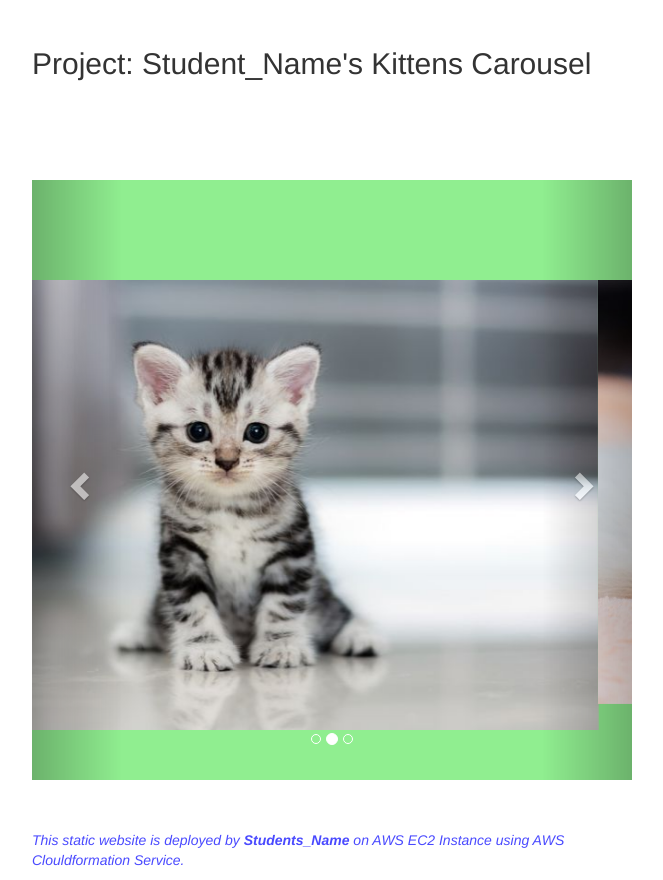
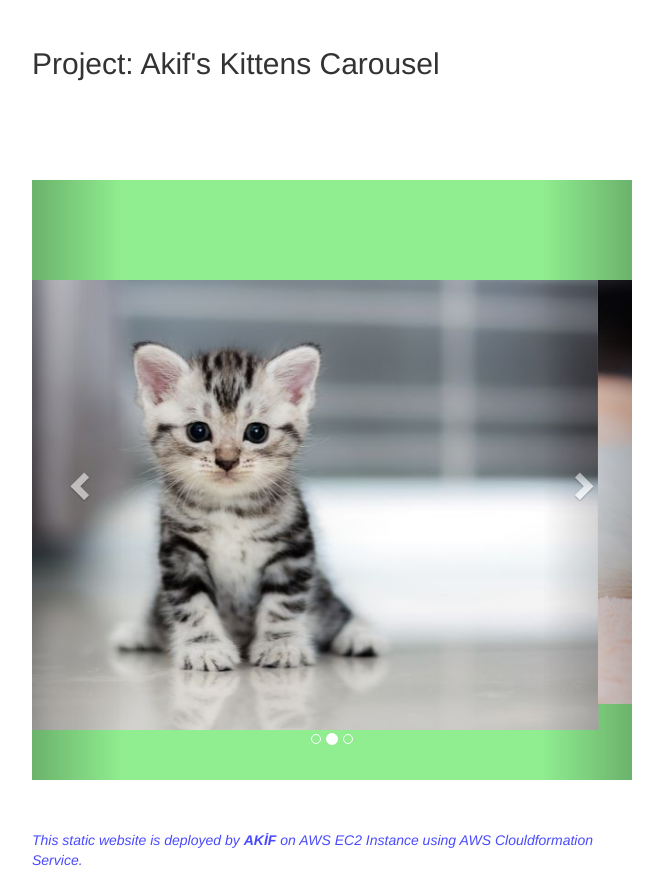
Before and after one commit to yeditepe0123/Project-101-kittens-carousel-static-website-ec2, a plain HTML site: page static-web/index.html in a window 1280 px wide. Shown: the part 403-1283 px from the top of the page, without its empty margins (308-971 px from the left). Drawn offline with nearby package versions, Linux system fonts and the light colour scheme.

Commit message:
düzenleme yapıldı

```diff
--- a/static-web/index.html
+++ b/static-web/index.html
@@ -45,7 +45,7 @@
 
   <div><img src="https://clarusway.com/wp-content/uploads/2020/06/clarusway_logo.png" /></div>
 
-  <h2> Project: Student_Name's Kittens Carousel</h2>
+  <h2> Project: Akif's Kittens Carousel</h2>
 
   <div id="myCarousel" class="carousel slide" data-ride="carousel">
     <!-- Indicators -->
@@ -80,7 +80,7 @@
   </div>
 
 
-  <p class="footnote"><i>This static website is deployed by <b> Students_Name </b> on AWS EC2 Instance using AWS
+  <p class="footnote"><i>This static website is deployed by <b> AKİF</b> on AWS EC2 Instance using AWS
       Clouldformation Service.</i></p>
 </body>
 
```
Also changed, not shown: 1 other file.
